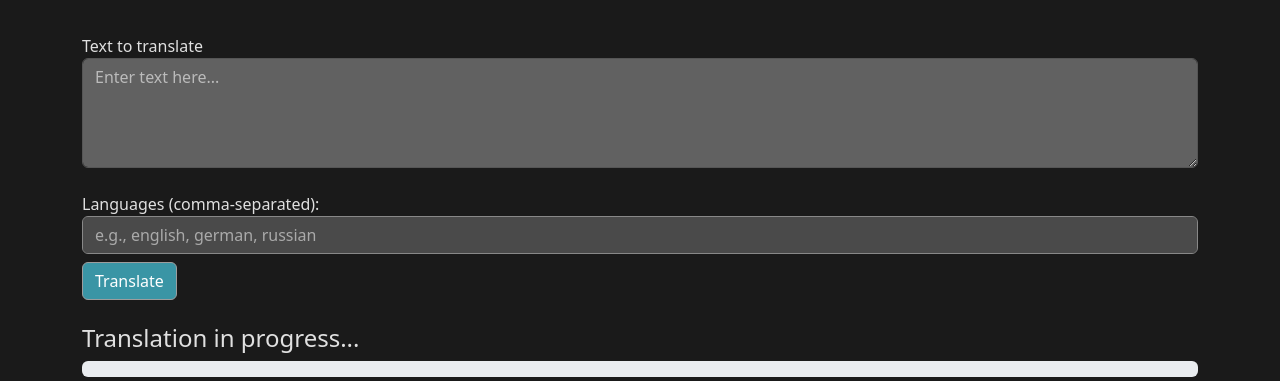
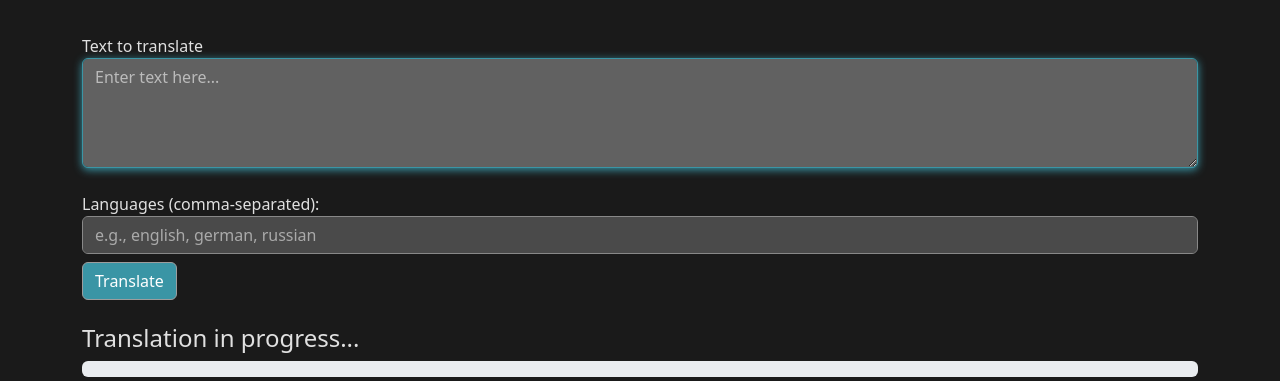
Before and after one commit to tomislavdivljak92/Translation-AI-Service, a FastAPI app: page / in a window 1280 px wide, with the restyled element focused. Shown: the part 56-437 px from the top of the page. Run offline with FastAPI, Linux system fonts and the light colour scheme; some libraries are stand-ins or nearby versions.

Commit message:
form-control fields designed

```diff
--- a/app/static/css/styles.css
+++ b/app/static/css/styles.css
@@ -78,9 +78,10 @@
 .form-control:focus {
   background-color: #616161; /* Keep light grey background on focus */
   color: #d1d1d1; /* Maintain dark text color */
-  border-color: #555; /* Optional: slightly darker border on focus */
+  border-color: #3a95a5; /* Optional: slightly darker border on focus */
   outline: none; /* Remove the default blue outline on focus */
-  box-shadow: none; /* Remove any shadow effect on focus */
+  box-shadow: 0 2px 8px #3a95a5; /* Remove any shadow effect on focus */
+  transition: 0.2s ease-in-out;
 }
 
 .form-control::placeholder {
```
Also changed, not shown: app/main.py (+6 -5 lines).
